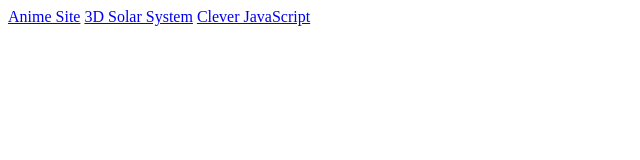
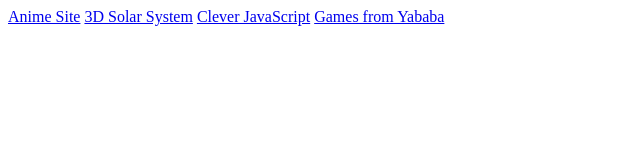
Before and after one commit to yababavideo/yababavideo.github.io, a plain HTML site: page index.html in a window 1280 px wide. Shown: the whole page, without its empty margins (0-640 px from the left). Drawn offline with Linux system fonts and the light colour scheme.

Commit message:
Update index.html

```diff
--- a/index.html
+++ b/index.html
@@ -10,5 +10,6 @@
     <a href="PrincessMononoke">Anime Site</a>
     <a href="SolarSystemGame">3D Solar System</a>
     <a href="JsClever">Clever JavaScript</a>
+    <a href="YababaGames">Games from Yababa</a>
 </body>
 </html>
```
